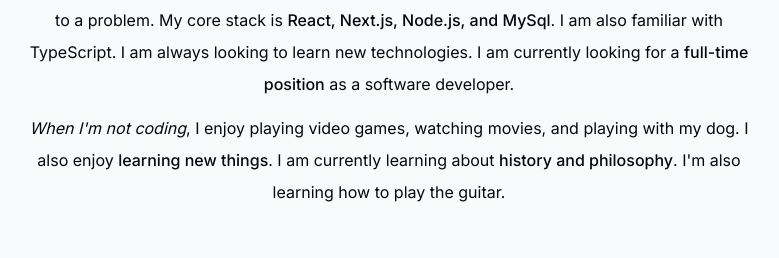
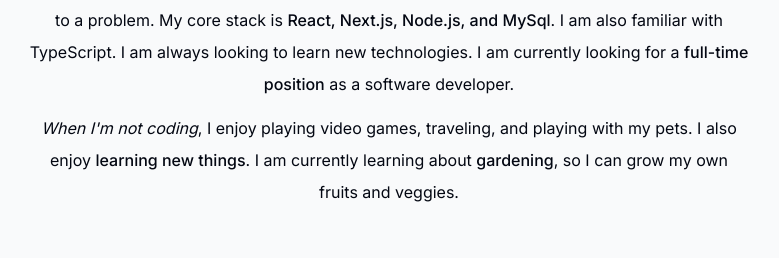
Before and after one commit to ruben-arcos/react-portfolio, a Next.js app: page / in a window 1280 px wide. Shown: the part 930-1188 px from the top of the page, without its empty margins (251-1030 px from the left). Built offline with nearby package versions, Linux system fonts and the light colour scheme; no server answers.

Commit message:
changed text in the about me section.

```diff
--- a/components/about.tsx
+++ b/components/about.tsx
@@ -36,11 +36,10 @@
 
       <p>
         <span className="italic">When I'm not coding</span>, I enjoy playing
-        video games, watching movies, and playing with my dog. I also enjoy{" "}
+        video games, traveling, and playing with my pets. I also enjoy{" "}
         <span className="font-medium">learning new things</span>. I am currently
         learning about{" "}
-        <span className="font-medium">history and philosophy</span>. I'm also
-        learning how to play the guitar.
+        <span className="font-medium">gardening</span>, so I can grow my own fruits and veggies.
       </p>
     </motion.section>
   );
```
